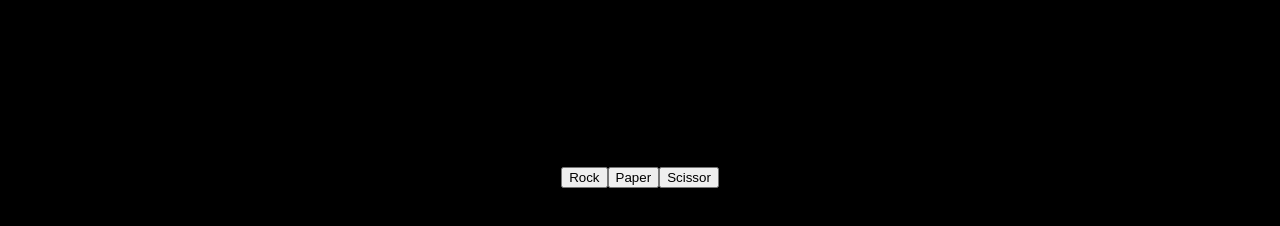
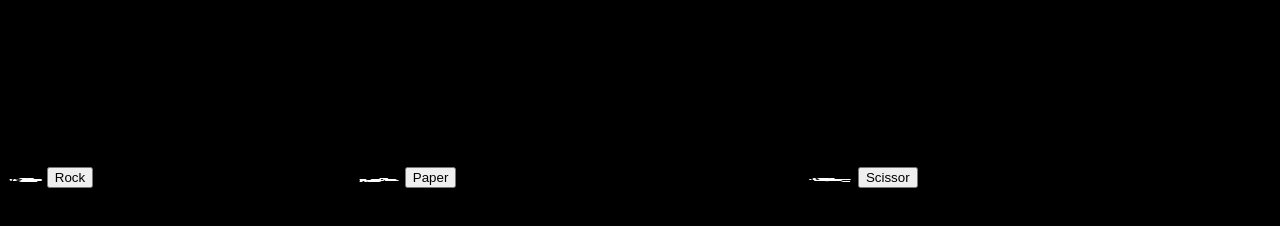
Before and after one commit to JackR7/rock-paper-scissor, a plain HTML site: page index.html in a window 1280 px wide. Shown: the part 192-418 px from the top of the page. Drawn offline with Linux system fonts and the light colour scheme.

Commit message:
adding something

```diff
--- a/index.css
+++ b/index.css
@@ -46,3 +46,8 @@ body{
         top: 200px;
 
     }
+
+    .rock-pic, .paper-pic, .scissor-pic{
+        width: 10%;
+        height: 10%;
+    }
--- a/index.html
+++ b/index.html
@@ -22,9 +22,18 @@
         <div class="card-selection-computer"></div>
     </div>
     <div class="buttons">
-        <button class="button rock">Rock</button>
-        <button class="button paper">Paper</button>
-        <button class="button scissor">Scissor</button>
+        <div class="rock-box">
+            <img src="../rock-paper-scissor/img/Rock.png" class="rock-pic">
+            <button class="button rock">Rock</button>
+        </div>
+        <div class="paper-box">
+            <img src="../rock-paper-scissor/img/Paper.png" class="paper-pic">
+            <button class="button paper">Paper</button>
+        </div>
+        <div class="scissor-box">
+            <img src="../rock-paper-scissor/img/Scissor.png" class="scissor-pic">
+            <button class="button scissor">Scissor</button>
+        </div>
     </div>
 
     <div class="footer"></div>
```
